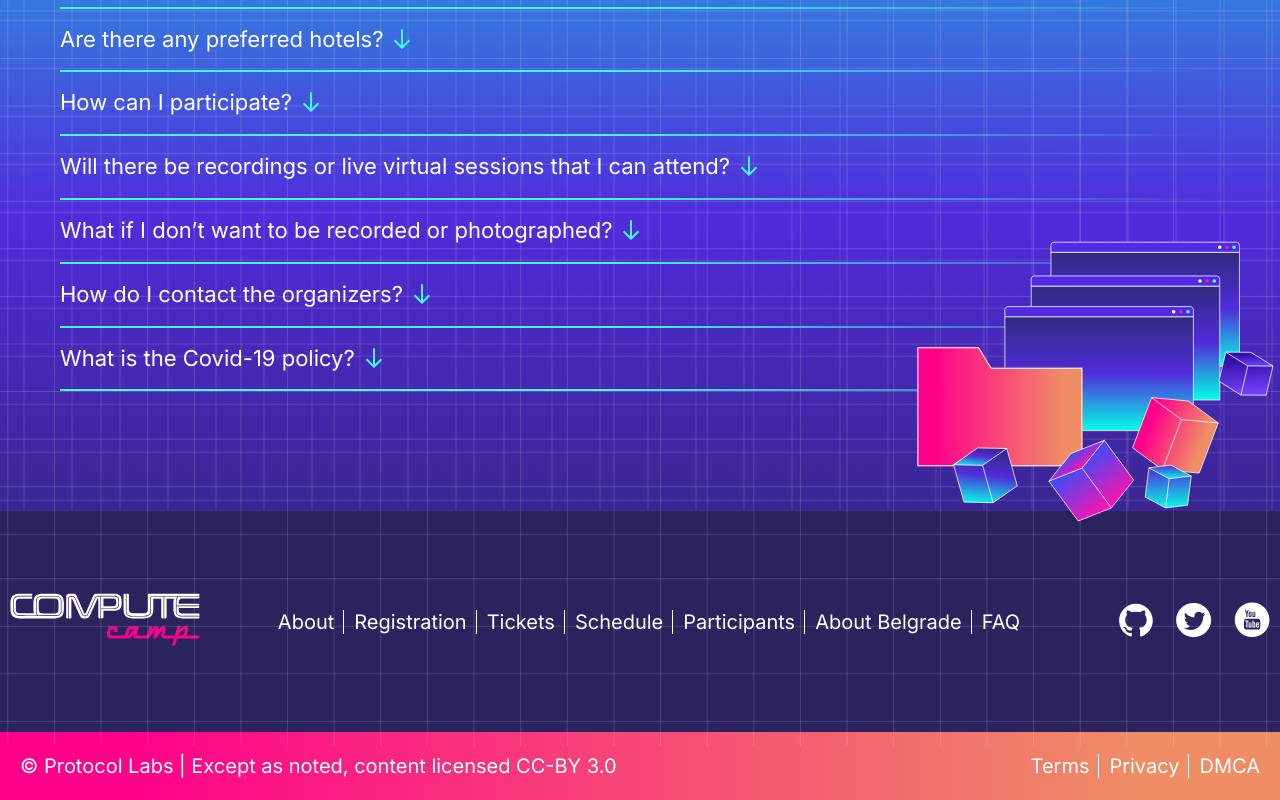
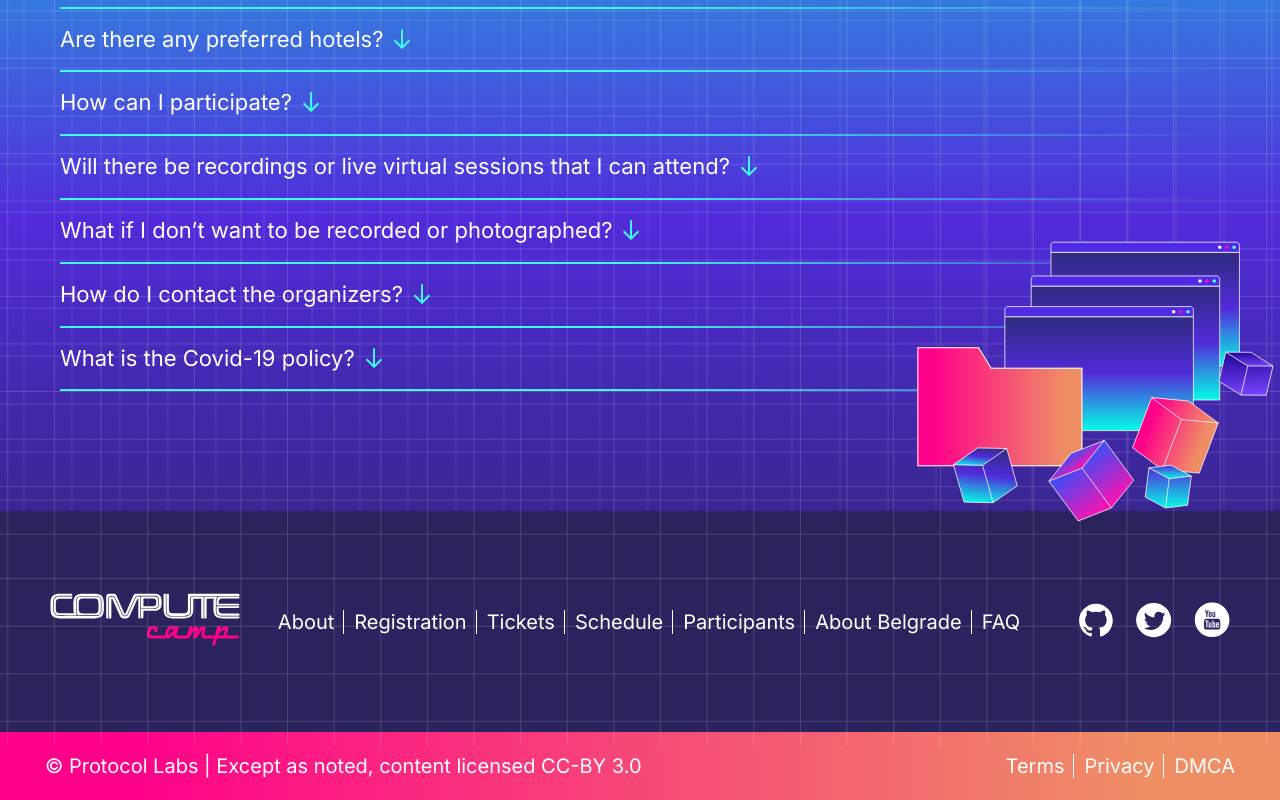
Before and after one commit to filmineio/compute.camp, a Next.js app: page / in a window 1280 px wide. Shown: the part 5014-5814 px from the top of the page. Built offline with nearby package versions, Linux system fonts and the light colour scheme; no server answers.

Commit message:
Add minor fix.

```diff
--- a/src/components/Common/Footer/Footer.module.scss
+++ b/src/components/Common/Footer/Footer.module.scss
@@ -11,7 +11,7 @@
     align-items: center;
     justify-content: space-between;
     padding: 65px 10px;
-    max-width: 1280px;
+    max-width: 1200px;
     width: 100%;
     margin: 0 auto;
 
@@ -83,7 +83,7 @@
       color: #FFFFFF;
       font-size: 20px;
       font-weight: 400;
-      max-width: 1300px;
+      max-width: 1230px;
       margin: 0 auto;
 
       .copy {
```
